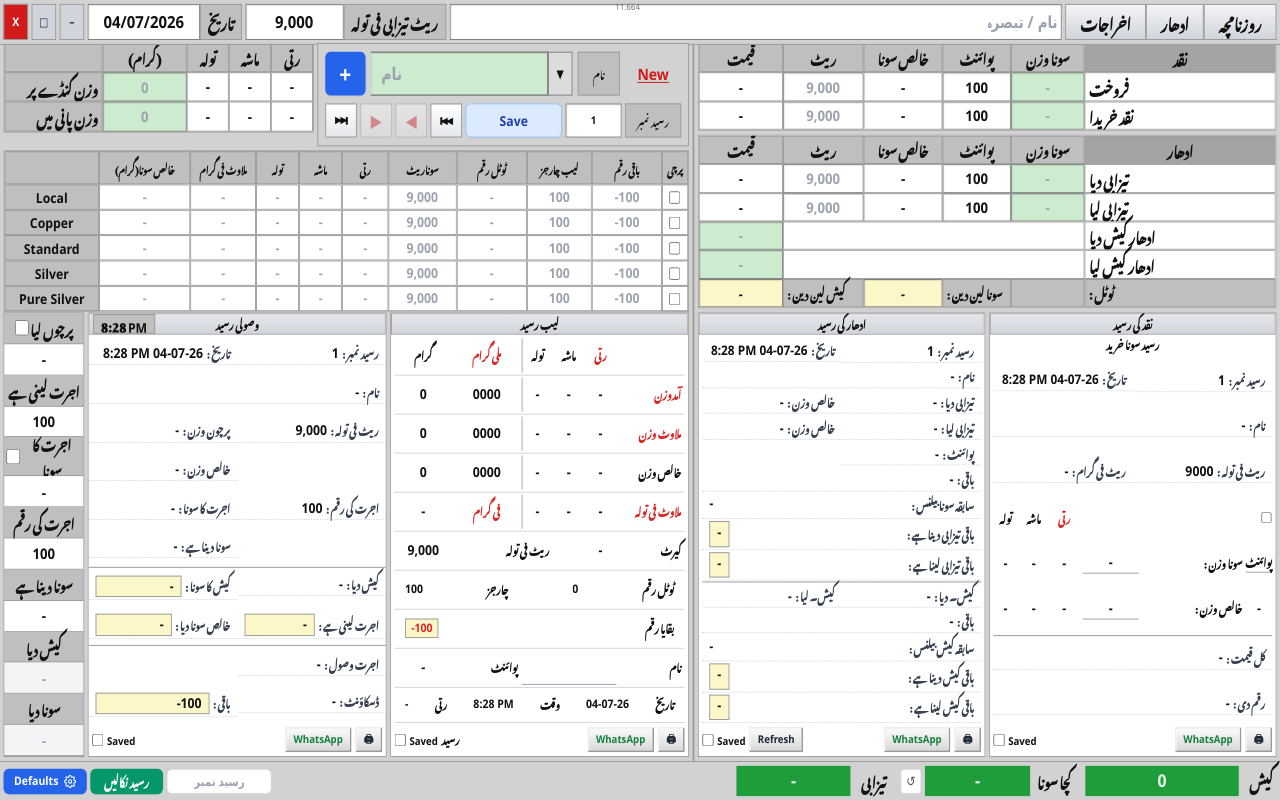
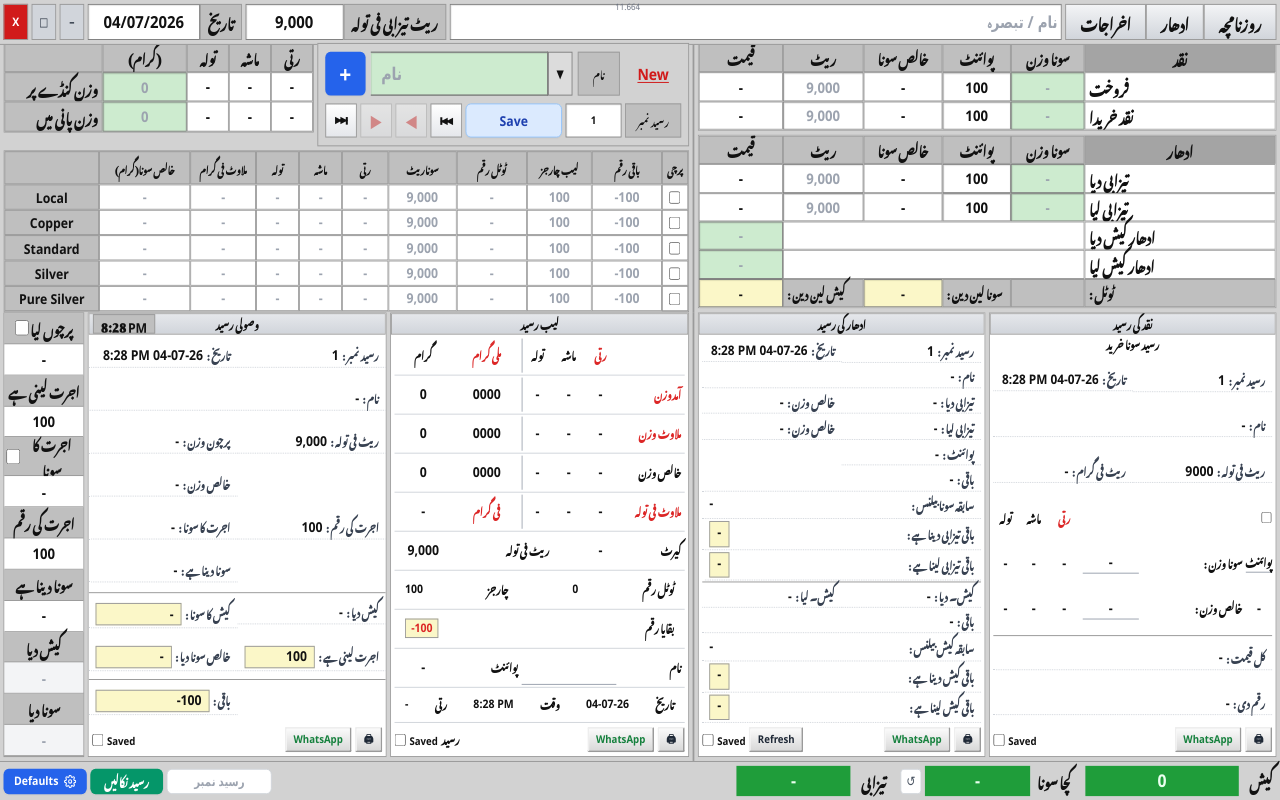
Before and after one commit to rayyan123571/GOLDLAB, a React (Vite) app: page / in a window 1280 px wide. Built offline with nearby package versions, Linux system fonts and the light colour scheme; a web font is replaced by a local one.

Commit message:
Wasooli receipt: map sidebar values into the empty fields (کیش دیا, کیش کا سونا via guarded rate conversion, خالص سونا دیا, اجرت لینی ہے per ujrat checkbox); remove اجرت وصول and ڈسکاؤنٹ, keep باقی; display-only; bump to 1.0.14

```diff
--- a/package.json
+++ b/package.json
@@ -1,7 +1,7 @@
 {
   "name": "gold-lab",
   "private": true,
-  "version": "1.0.13",
+  "version": "1.0.14",
   "description": "Gold Laboratory Management Desktop App",
   "type": "module",
   "main": "electron/main.cjs",
--- a/src/components/Receipts.jsx
+++ b/src/components/Receipts.jsx
@@ -192,13 +192,19 @@ const waSlip = (ctx, e, mobile, text) => {
 
 /* 1) وصولی رسید — Recovery Receipt */
 export function RecoveryReceipt({ row, lab, ctx, embed }) {
-  const { customer, receiptNo, rates, ujratKaSona } = ctx
+  const { customer, receiptNo, rates, ujratKaSona, cashDiya, sonaDiya } = ctx
   const now = useClock()
   // اجرت کا سونا checkbox: convert the labour charge (PKR) into its gold weight
   // at the per-tola rate (grams = money / ratePerTola * GRAMS_PER_TOLA). When on,
   // the cash اجرت کی رقم field zeroes out and the gold weight shows instead.
   const ujratGold = lab?.ratePerTola
     ? (Number(row?.labCharges) || 0) / lab.ratePerTola * GRAMS_PER_TOLA
+    : 0
+  // کیش کا سونا = the sidebar's کیش دیا converted to grams at the per-tola rate.
+  // Display-only conversion, fully guarded: missing/zero rate or empty cash → 0
+  // (renders '-'), never NaN.
+  const cashKaSona = (lab?.ratePerTola && Number(cashDiya))
+    ? Number(cashDiya) * GRAMS_PER_TOLA / lab.ratePerTola
     : 0
   // Each row grows (flex-1) so rows never bunch at the top, but is capped at a
   // comfortable height so they never over-stretch in a tall panel — giving even,
@@ -239,23 +245,26 @@ export function RecoveryReceipt({ row, lab, ctx, embed }) {
         </R>
         <R><FLine left={{ label: 'سونا دینا ہے', value: '-' }} /></R>
 
+        {/* Left-sidebar values mapped straight onto the receipt (display only):
+            کیش دیا / its gold equivalent / سونا دیا / labour-as-cash. Every value
+            is guarded so an empty input or missing rate shows '-'. */}
         <R top>
           <FLine
-            right={{ label: 'کیش دیا', value: Number(ctx.cashDiya) ? fmtMoney(ctx.cashDiya) : '-', strong: true }}
-            left={{ label: 'کیش کا سونا', value: '-', yellow: true }}
+            right={{ label: 'کیش دیا', value: Number(cashDiya) ? fmtMoney(Number(cashDiya)) : '-', strong: true }}
+            left={{ label: 'کیش کا سونا', value: cashKaSona ? fmtNum(cashKaSona) : '-', yellow: true }}
           />
         </R>
         <R>
           <FLine
-            right={{ label: 'اجرت لینی ہے', value: '-', yellow: true }}
-            left={{ label: 'خالص سونا دیا', value: '-', yellow: true }}
+            right={{ label: 'اجرت لینی ہے', value: ujratKaSona ? '-' : fmtMoney(row?.labCharges), yellow: true }}
+            left={{ label: 'خالص سونا دیا', value: Number(sonaDiya) ? fmtNum(Number(sonaDiya)) : '-', yellow: true }}
           />
         </R>
 
-        <R top><FLine right={{ label: 'اجرت وصول', value: '-' }} /></R>
-        <R>
+        {/* اجرت وصول and ڈسکاؤنٹ rows removed; باقی keeps its value and yellow
+            box, and carries the section divider the removed row used to hold. */}
+        <R top>
           <FLine
-            right={{ label: 'ڈسکاؤنٹ', value: '-' }}
             left={{ label: 'باقی', value: fmtMoney(row?.baqiRaqam), yellow: true }}
           />
         </R>
```
